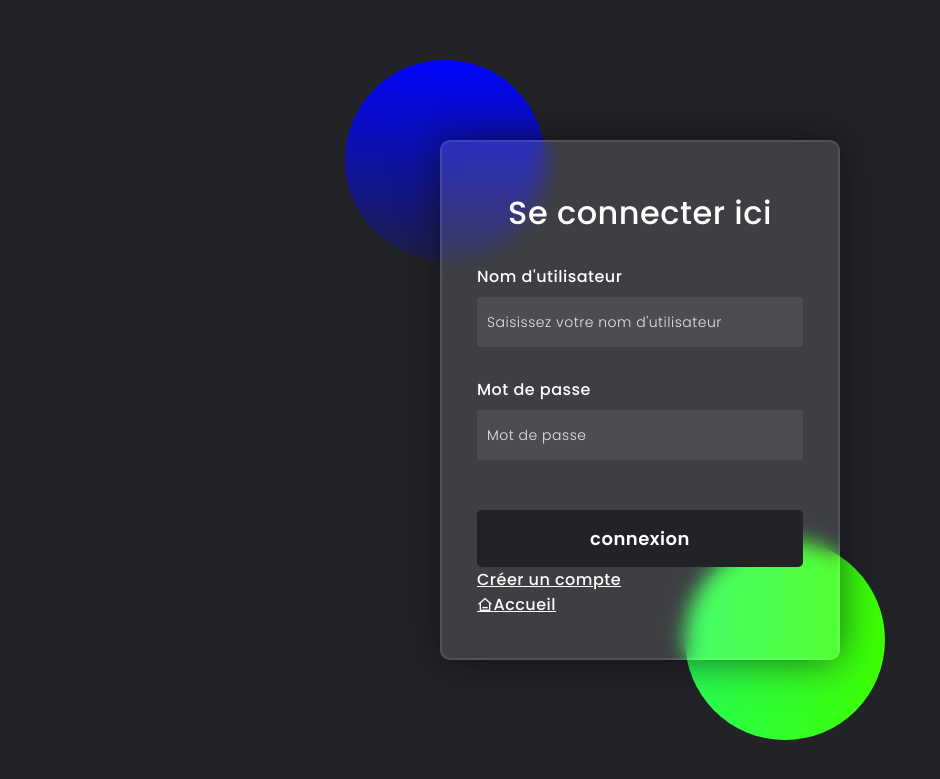
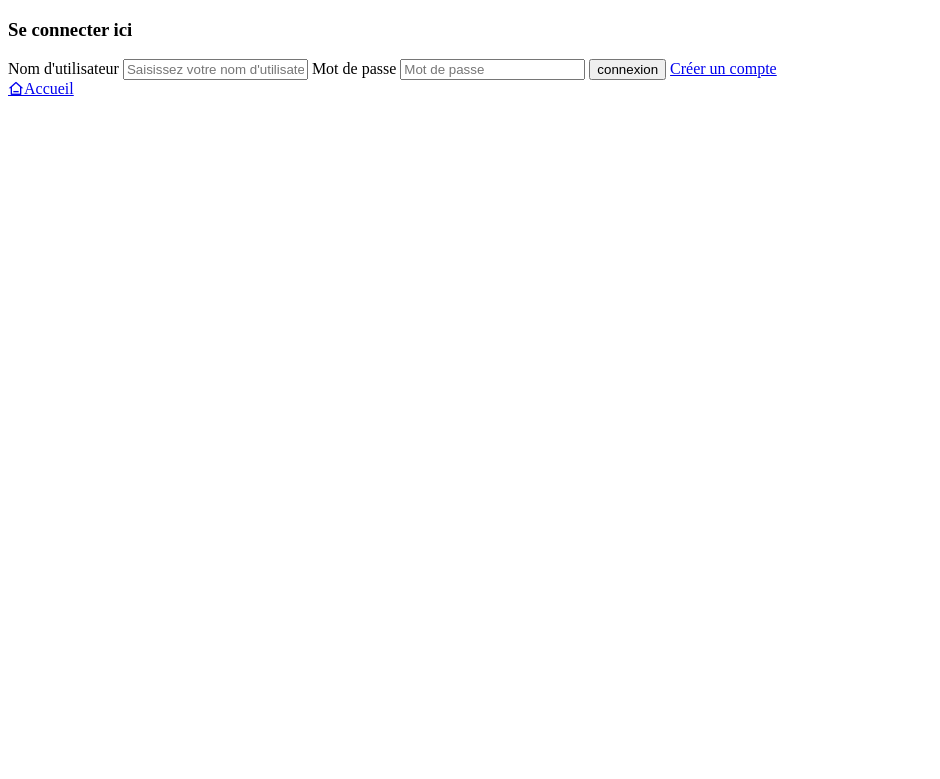
Before and after one commit to Hamid-Makhdach/hamid, a Django app: page /singin/ in a window 1280 px wide. Shown: the top 779 px of the page, without its empty margins (0-940 px from the left). Run offline with Django 4.2, Linux system fonts and the light colour scheme; some libraries are stand-ins or nearby versions.

Commit message:
Update singin.html

```diff
--- a/Templates/singin.html
+++ b/Templates/singin.html
@@ -12,132 +12,7 @@
     <link href="https://cdn.jsdelivr.net/npm/remixicon@2.5.0/fonts/remixicon.css" rel="stylesheet">
     <link href="https://cdn.jsdelivr.net/npm/remixicon@3.4.0/fonts/remixicon.css" rel="stylesheet">
     <!--Stylesheet-->
-    <style media="screen">
-      *,
-*:before,
-*:after{
-    padding: 0;
-    margin: 0;
-    box-sizing: border-box;
-}
-body{
-    background-color: #222327;
-}
-.background{
-    width: 430px;
-    height: 520px;
-    position: absolute;
-    transform: translate(-50%,-50%);
-    left: 50%;
-    top: 50%;
-}
-.background .shape{
-    height: 200px;
-    width: 200px;
-    position: absolute;
-    border-radius: 50%;
-}
-.shape:first-child{
-    background: linear-gradient(
-        rgb(0, 4, 255),
-        rgba(0, 4, 255, 0.144)
-    );
-    left: -80px;
-    top: -80px;
-}
-.shape:last-child{
-    background: linear-gradient(
-        to right,
-        #29fd53,
-        rgb(61, 255, 2)
-    );
-    right: -30px;
-    bottom: -80px;
-}
 
-form{
-    height: 520px;
-    width: 400px;
-    background-color: rgba(255,255,255,0.13);
-    position: absolute;
-    transform: translate(-50%,-50%);
-    top: 50%;
-    left: 50%;
-    border-radius: 10px;
-    backdrop-filter: blur(10px);
-    border: 2px solid rgba(255,255,255,0.1);
-    box-shadow: 0 0 40px rgba(8,7,16,0.6);
-    padding: 50px 35px;
-}
-form *{
-    font-family: 'Poppins',sans-serif;
-    color: #ffffff;
-    letter-spacing: 0.5px;
-    outline: none;
-    border: none;
-}
-form h3{
-    font-size: 32px;
-    font-weight: 500;
-    line-height: 42px;
-    text-align: center;
-}
-
-label{
-    display: block;
-    margin-top: 30px;
-    font-size: 16px;
-    font-weight: 500;
-}
-input{
-    display: block;
-    height: 50px;
-    width: 100%;
-    background-color: rgba(255,255,255,0.07);
-    border-radius: 3px;
-    padding: 0 10px;
-    margin-top: 8px;
-    font-size: 14px;
-    font-weight: 300;
-}
-::placeholder{
-    color: #e5e5e5;
-}
-button{
-    margin-top: 50px;
-    width: 100%;
-    background-color: #222327;
-    color: #ffffff;
-    padding: 15px 0;
-    font-size: 18px;
-    font-weight: 600;
-    border-radius: 5px;
-    cursor: pointer;
-}
-.social{
-  margin-top: 30px;
-  display: flex;
-}
-.social div{
-  background: red;
-  width: 150px;
-  border-radius: 3px;
-  padding: 5px 10px 10px 5px;
-  background-color: rgba(255,255,255,0.27);
-  color: #eaf0fb;
-  text-align: center;
-}
-.social div:hover{
-  background-color: rgba(255,255,255,0.47);
-}
-.social .fb{
-  margin-left: 25px;
-}
-.social i{
-  margin-right: 4px;
-}
-
-    </style>
 </head>
 <body>
     <div class="background">
```
